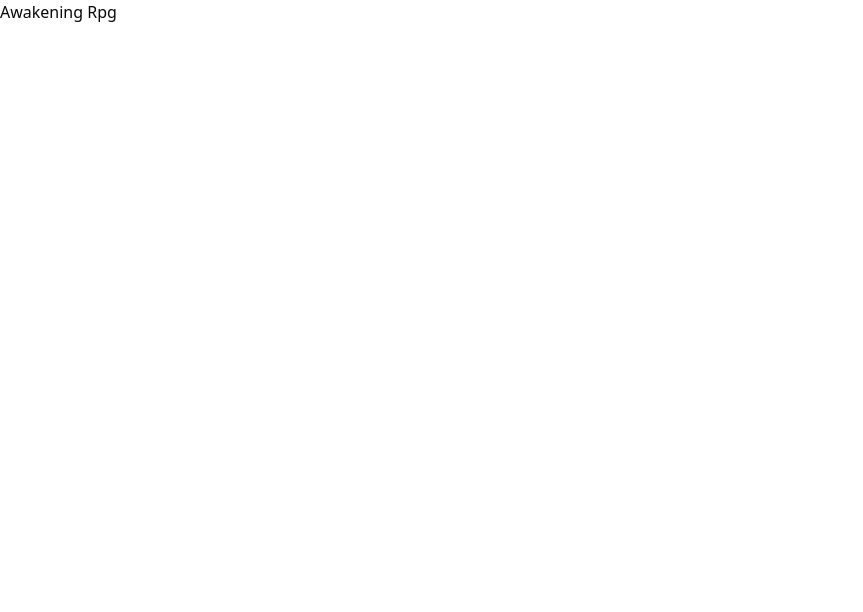
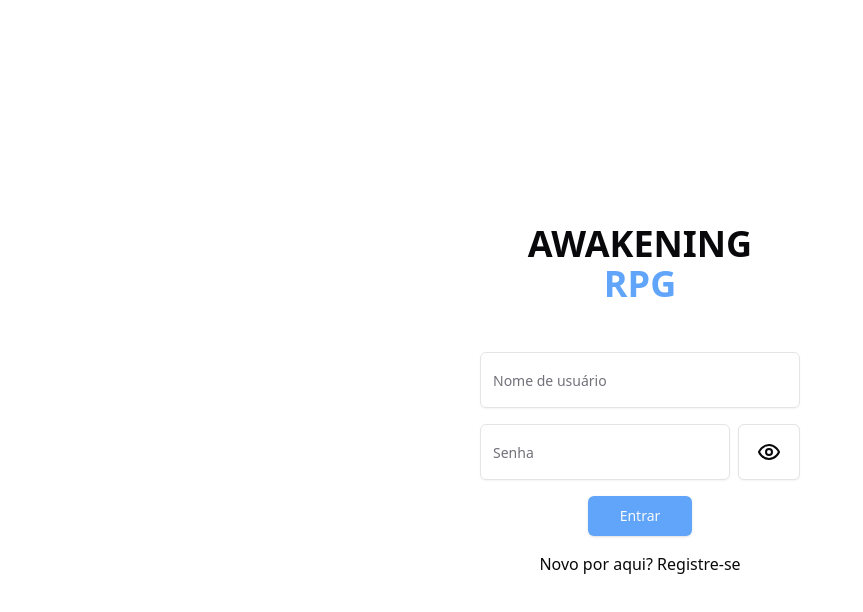
Before and after one commit to justAlves/arpg-frontend, a React (Vite) app: page /login in a window 1280 px wide. Shown: the top 612 px of the page, without its empty margins (0-863 px from the left). Built offline with nearby package versions, Linux system fonts and the light colour scheme.

Commit message:
feat: add login page

```diff
--- a/package.json
+++ b/package.json
@@ -11,9 +11,11 @@
   },
   "dependencies": {
     "@radix-ui/react-icons": "^1.3.0",
+    "@radix-ui/react-slot": "^1.0.2",
     "class-variance-authority": "^0.7.0",
     "clsx": "^2.1.0",
     "localforage": "^1.10.0",
+    "lucide-react": "^0.321.0",
     "match-sorter": "^6.3.3",
     "react": "^18.2.0",
     "react-dom": "^18.2.0",
--- /dev/null
+++ b/src/components/ui/button.tsx
@@ -0,0 +1,57 @@
+import * as React from "react"
+import { Slot } from "@radix-ui/react-slot"
+import { cva, type VariantProps } from "class-variance-authority"
+
+import { cn } from "@/lib/utils"
+
+const buttonVariants = cva(
+  "inline-flex items-center justify-center whitespace-nowrap rounded-md text-sm font-medium transition-colors focus-visible:outline-none focus-visible:ring-1 focus-visible:ring-ring disabled:pointer-events-none disabled:opacity-50",
+  {
+    variants: {
+      variant: {
+        default:
+          "bg-primary text-primary-foreground shadow hover:bg-primary/90",
+        destructive:
+          "bg-destructive text-destructive-foreground shadow-sm hover:bg-destructive/90",
+        outline:
+          "border border-input bg-background shadow-sm hover:bg-accent hover:text-accent-foreground",
+        secondary:
+          "bg-secondary text-secondary-foreground shadow-sm hover:bg-secondary/80",
+        ghost: "hover:bg-accent hover:text-accent-foreground",
+        link: "text-primary underline-offset-4 hover:underline",
+      },
+      size: {
+        default: "h-9 px-4 py-2",
+        sm: "h-8 rounded-md px-3 text-xs",
+        lg: "h-10 rounded-md px-8",
+        icon: "h-9 w-9",
+      },
+    },
+    defaultVariants: {
+      variant: "default",
+      size: "default",
+    },
+  }
+)
+
+export interface ButtonProps
+  extends React.ButtonHTMLAttributes<HTMLButtonElement>,
+    VariantProps<typeof buttonVariants> {
+  asChild?: boolean
+}
+
+const Button = React.forwardRef<HTMLButtonElement, ButtonProps>(
+  ({ className, variant, size, asChild = false, ...props }, ref) => {
+    const Comp = asChild ? Slot : "button"
+    return (
+      <Comp
+        className={cn(buttonVariants({ variant, size, className }))}
+        ref={ref}
+        {...props}
+      />
+    )
+  }
+)
+Button.displayName = "Button"
+
+export { Button, buttonVariants }
--- /dev/null
+++ b/src/components/ui/input.tsx
@@ -0,0 +1,25 @@
+import * as React from "react"
+
+import { cn } from "@/lib/utils"
+
+export interface InputProps
+  extends React.InputHTMLAttributes<HTMLInputElement> {}
+
+const Input = React.forwardRef<HTMLInputElement, InputProps>(
+  ({ className, type, ...props }, ref) => {
+    return (
+      <input
+        type={type}
+        className={cn(
+          "flex h-9 w-full rounded-md border border-input bg-transparent px-3 py-1 text-sm shadow-sm transition-colors file:border-0 file:bg-transparent file:text-sm file:font-medium placeholder:text-muted-foreground focus-visible:outline-none focus-visible:ring-1 focus-visible:ring-ring disabled:cursor-not-allowed disabled:opacity-50",
+          className
+        )}
+        ref={ref}
+        {...props}
+      />
+    )
+  }
+)
+Input.displayName = "Input"
+
+export { Input }
--- a/src/main.tsx
+++ b/src/main.tsx
@@ -3,11 +3,24 @@ import ReactDOM from 'react-dom/client'
 import App from './App.tsx'
 import './index.css'
 import { ThemeProvider } from './components/theme-provider.tsx'
+import { createBrowserRouter, RouterProvider} from 'react-router-dom'
+import Login from './pages/login/index.tsx'
+
+const router = createBrowserRouter([
+  {
+    path: '/',
+    element: <App />,
+  },
+  {
+    path: '/login',
+    element: <Login />,
+  },
+])
 
 ReactDOM.createRoot(document.getElementById('root')!).render(
   <React.StrictMode>
     <ThemeProvider>
-      <App />
+      <RouterProvider router={router}/>
     </ThemeProvider>
   </React.StrictMode>,
 )
--- /dev/null
+++ b/src/pages/login/index.tsx
@@ -0,0 +1,68 @@
+import { Button } from "@/components/ui/button";
+import { Input } from "@/components/ui/input";
+import { useState } from "react";
+import { Link } from "react-router-dom";
+import { Eye, EyeOff } from "lucide-react";
+
+export default function Login() {
+
+    const [userName, setUserName] = useState('')
+    const [password, setPassword] = useState('')
+    const [showPassword, setShowPassword] = useState(false)
+
+    const handleLogin = () => {
+        alert(userName + ' ' + password)
+    }
+
+    const handleShowPassword = () => {
+        setShowPassword(!showPassword)
+    }
+
+  return (
+    <div className="flex justify-center items-center h-screen">
+        <div className="flex flex-col items-center">
+            <span className="text-4xl font-bold">AWAKENING</span>
+            <span className="text-4xl font-bold text-blue-400 mb-12">RPG</span>
+            <div className="flex flex-col w-80">
+                <Input
+                    placeholder="Nome de usuário"
+                    className="mb-4 h-14"
+                    type="text"
+                    value={userName}
+                    onChange={(e) => setUserName(e.target.value)}
+                />
+                <div className="flex gap-2">
+                    <Input
+                        placeholder="Senha"
+                        className="mb-4 h-14 w-4/5"
+                        type={showPassword ? "text" : "password"}
+                        value={password}
+                        onChange={(e) => setPassword(e.target.value)}
+
+                    />
+                    <Button
+                        size={"icon"}
+                        variant={"outline"}
+                        className="w-1/5 h-14"
+                        onClick={handleShowPassword}
+                    >
+                        {showPassword ? <EyeOff size={24} /> : <Eye size={24} />}
+                    </Button>
+                </div>
+                <div className="flex flex-col items-center">
+                    <Button
+                        size={"lg"}
+                        className="bg-blue-400 text-zinc-50 hover:bg-blue-300 mb-4"
+                        onClick={handleLogin}
+                    >
+                        Entrar
+                    </Button>
+                    <Link to="/register" className="hover:underline underline-offset-4">
+                        Novo por aqui? Registre-se
+                    </Link>
+                </div>
+            </div>
+        </div>
+    </div>
+  )
+}
```
Also changed, not shown: 1 other file (tests, documents, lock files or other folders).
